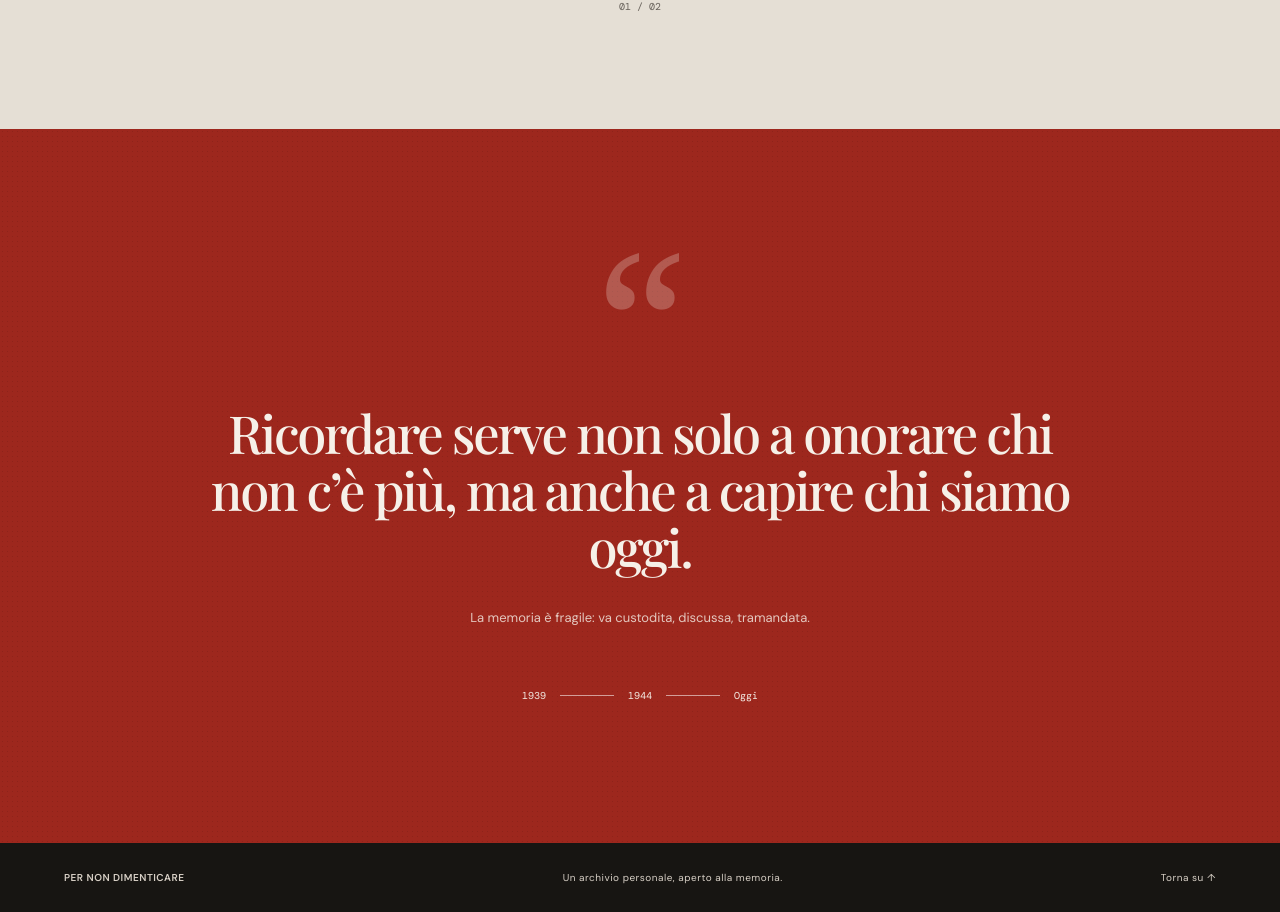
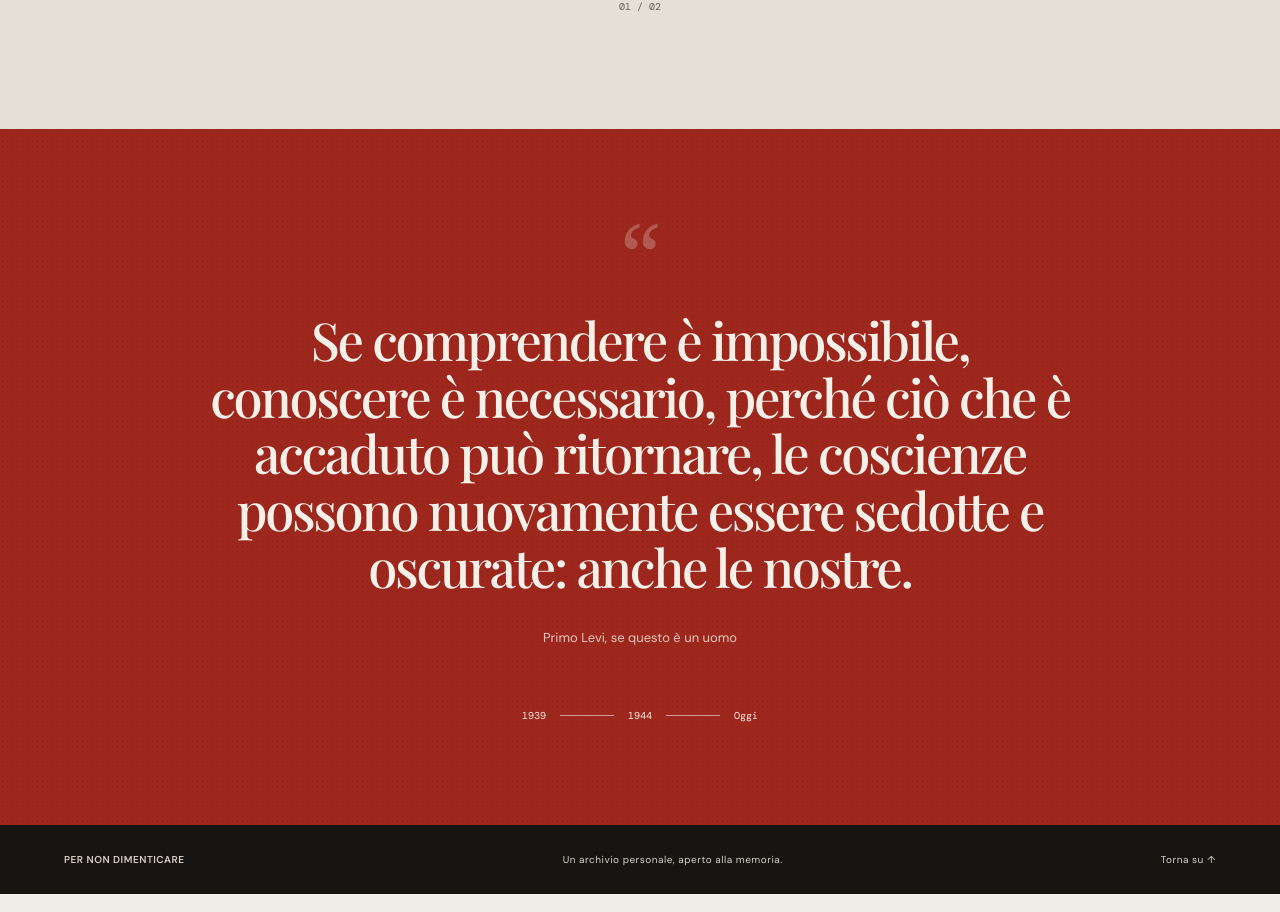
Before and after one commit to pierror404/per-non-dimenticare, a React (Vite) app: page / in a window 1280 px wide. Shown: the part 2298-3210 px from the top of the page. Built offline with nearby package versions, Linux system fonts and the light colour scheme; a web font is replaced by a local one.

Commit message:
final quote

```diff
--- a/src/main.jsx
+++ b/src/main.jsx
@@ -230,8 +230,8 @@ function App() {
 
       <section className="memory-section" id="memoria">
         <div className="quote-mark">“</div>
-        <blockquote>Ricordare serve non solo a onorare chi non c’è più, ma anche a capire chi siamo oggi.</blockquote>
-        <p>La memoria è fragile: va custodita, discussa, tramandata.</p>
+        <blockquote>Se comprendere è impossibile, conoscere è necessario, perché ciò che è accaduto può ritornare, le coscienze possono nuovamente essere sedotte e oscurate: anche le nostre.</blockquote>
+        <p>Primo Levi, se questo è un uomo</p>
         <div className="memory-line"><span>1939</span><i /><span>1944</span><i /><span>Oggi</span></div>
       </section>
 
--- a/src/styles.css
+++ b/src/styles.css
@@ -64,3 +64,6 @@ h1,h2 { margin:18px 0; font-family:'Playfair Display',Georgia,serif; font-weight
 @media(max-width:760px){.places-dialog{height:auto}}
 .me-portrait-frame img{display:block;width:min(100%,360px);height:auto}
 .europe-map{overflow:visible}
+.quote-mark{font-size:90px}
+.memory-section{padding:clamp(52px,8vw,110px) 15%}
+@media(max-width:760px){.memory-section{padding:52px 24px}}
```
